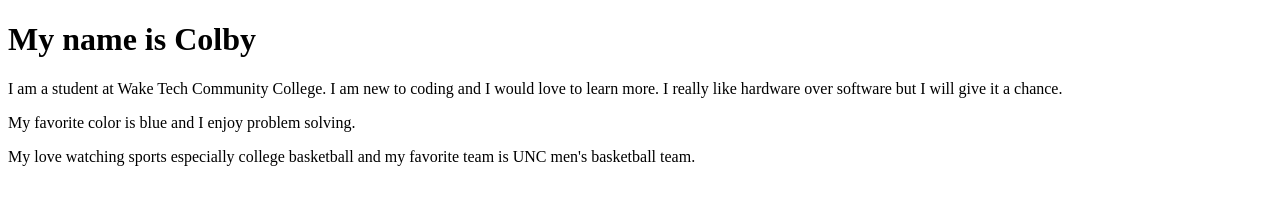
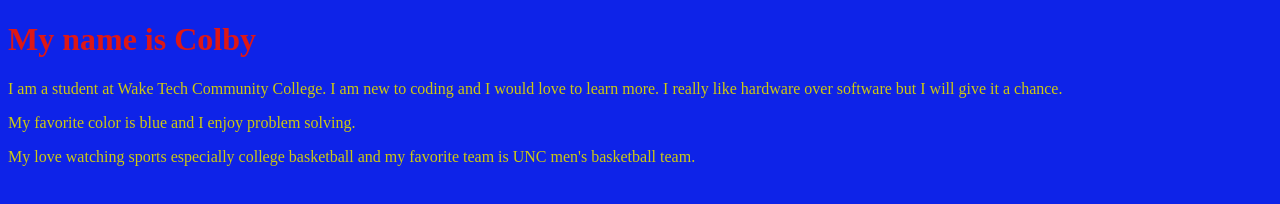
Before and after one commit to ColbyRich05/ColbyRich05.github.io, a plain HTML site: page index.html in a window 1280 px wide. Drawn offline with Linux system fonts and the light colour scheme.

Commit message:
Update index.html

```diff
--- a/index.html
+++ b/index.html
@@ -10,15 +10,15 @@
     <title>My Personal Introduction</title>
     <style>
       body {
-              background-color:0E23E8;
+              background-color:#0E23E8;
       }
 
       h1 {
-              color:DE1715;
+              color:#DE1715;
       }
 
       p {
-              color:CEC910;
+              color:#CEC910;
       }
     </style>
   </head>
```
